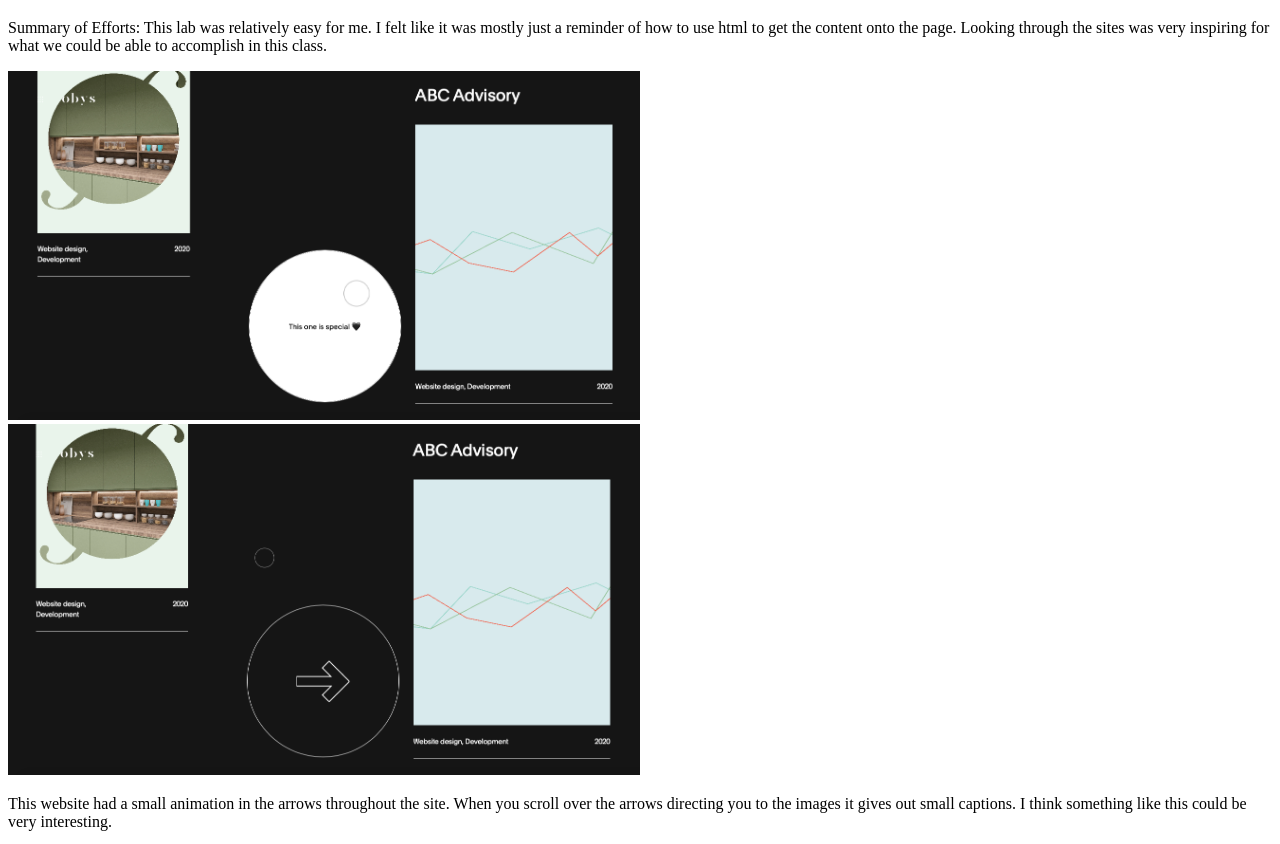
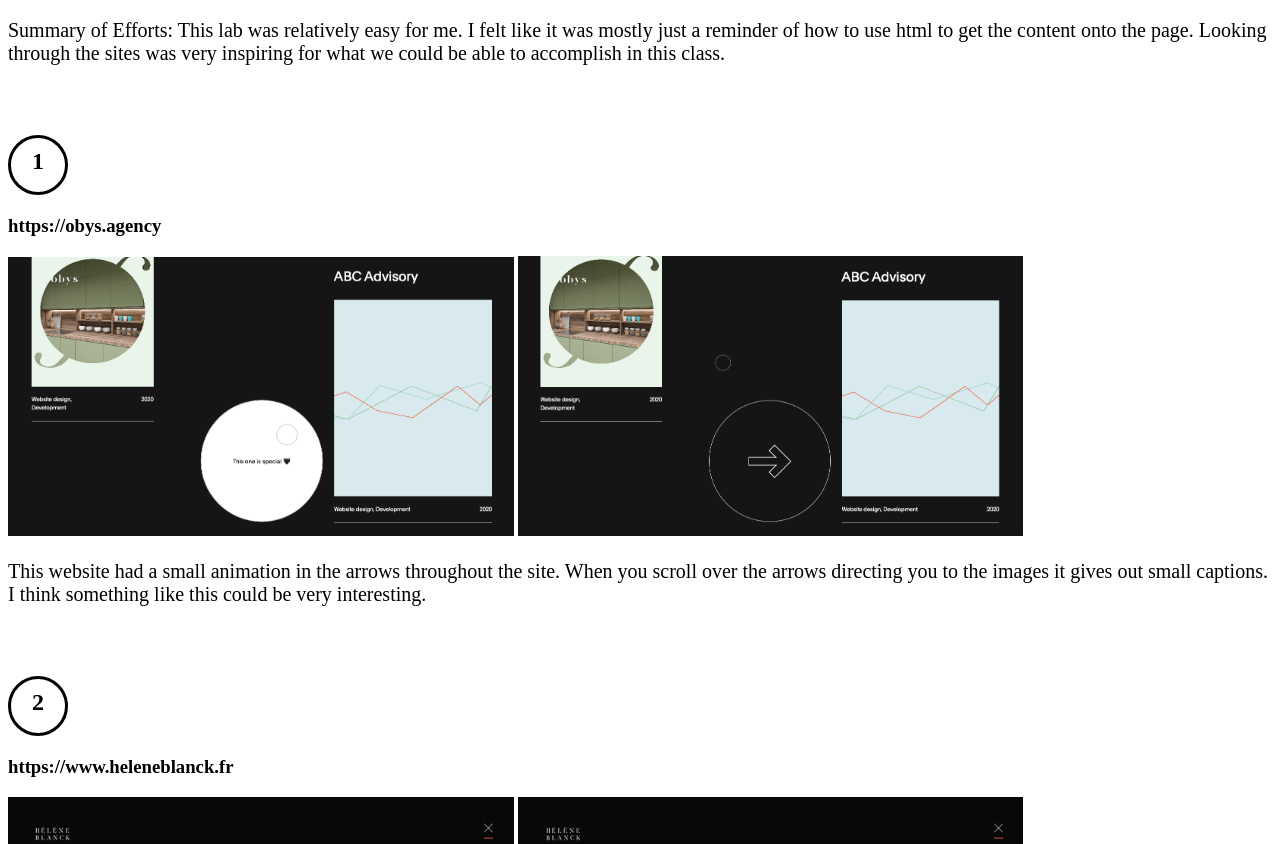
Before and after one commit to brookenicole51/cst252, a plain HTML site: page lab1/index.html in a window 1280 px wide. Shown: the part 61-905 px from the top of the page. Drawn offline with Linux system fonts and the light colour scheme.

Commit message:
img & circle

```diff
--- a/lab1/css/lab.css
+++ b/lab1/css/lab.css
@@ -1,3 +1,18 @@
 img {
-  width: 50%;
+  width: 40%;
 }
+
+p {
+  font-size: 20px;
+  padding-bottom: 50px;
+}
+
+h2 {
+  border-radius: 50%;
+  width: 34px;
+  height: 34px;
+  padding: 10px;
+  border: 3px solid #000;
+  color: black;
+  text-align: center;
+}
--- a/lab1/index.html
+++ b/lab1/index.html
@@ -9,14 +9,20 @@
 	<h1>Lab 1 - Getting Started</h1>
 	<p>Summary of Efforts: This lab was relatively easy for me. I felt like it was mostly just a reminder of how to use html to get the content onto the page. Looking through the sites was very inspiring for what we could be able to accomplish in this class.</p>
 
+<h2>1</h2>
+<h3>https://obys.agency</h3>
 	<img src="./img/web1.png" alt="">
 	<img src="./img/web1_2.png" alt="">
 	<p>This website had a small animation in the arrows throughout the site. When you scroll over the arrows directing you to the images it gives out small captions. I think something like this could be very interesting.</p>
 
+<h2>2</h2>
+<h3>https://www.heleneblanck.fr</h3>
 	<img src="./img/web2.png" alt="">
 	<img src="./img/web2_2.png" alt="">
 	<p>The directory of this site had an interesting hover effect for the sections. Each section would give a highlighted piece of work when you would hover over it. I think something like this would be great to add to a portfolio or other works</p>
 
+<h2>3</h2>
+<h3>https://erikamoreira.co</h3>
 	<img src="./img/web3.png" alt="">
 	<img src="./img/web3_2.png" alt="">
 	<p>Similarly to the previous webpage this page gives a peak into what will be in the section. This one has masked the image behind and then shows little pieces of it to create interest in the section. I think this one is very effectice and would be great to use.</p>
```
